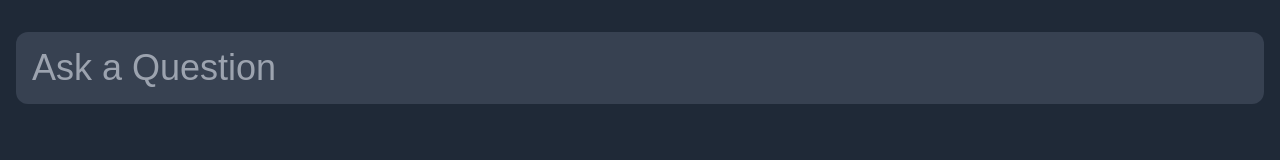
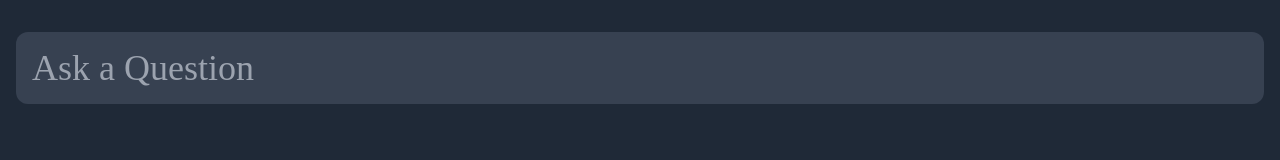
Before and after one commit to alvinleung/kitchen-gpt-client, a React (Create React App) app: page / in a window 1280 px wide. Shown: the top 160 px of the page. Built offline with nearby package versions, Linux system fonts and the light colour scheme.

Commit message:
refactor chat

```diff
--- a/src/App.tsx
+++ b/src/App.tsx
@@ -8,56 +8,32 @@ import React, {
 // import { useDebounce, useDebouncedCallback } from "use-debounce";
 import { useLocalStorage, useDebounce } from "usehooks-ts";
 import { createMessageStore, MessageRole } from "./chatapi/MessageStore";
+import { useChat } from "./hooks/useChat";
 import { useMessageStore } from "./hooks/useMessageStore";
 
 const App: React.FC = () => {
   const [prompt, setPrompt] = useLocalStorage("prompt", "");
-  const { messages, addMessage } = useMessageStore();
 
-  const [isWaitingResponse, setIsWaitingResponse] = useState(false);
+  const { isWaitingResponse, submitPrompt, messages, clearMessages } =
+    useChat();
 
-  const submitPrompt = useCallback(() => {
-    // const SERVER_URL = `http://${window.location.hostname}:3000`;
+  const handleKeyDown = (e: React.KeyboardEvent) => {
+    if (e.key === "Enter" && !e.shiftKey) {
+      const promptValue = (e.target as HTMLInputElement).value as string;
 
-    if (isWaitingResponse) return;
+      if (promptValue === "reset") {
+        clearMessages();
+        setPrompt("");
+        e.preventDefault();
+        return;
+      }
 
-    if (prompt === "") {
-      setIsWaitingResponse(false);
-      return;
+      // submit
+      submitPrompt(promptValue);
+      setPrompt("");
+      e.preventDefault();
     }
-
-    async function promptGPTFromServer(message: string) {
-      const requestBody = {
-        content: message,
-      };
-
-      const response = await fetch("/prompt", {
-        method: "POST",
-        headers: {
-          "Content-Type": "application/json",
-        },
-        cache: "no-cache", // *default, no-cache, reload, force-cache, only-if-cached
-        body: JSON.stringify(requestBody),
-      });
-
-      return await response.json();
-    }
-
-    // start the async prompting process
-    setIsWaitingResponse(true);
-    (async function () {
-      // add to local entry
-      addMessage(MessageRole.USER, prompt);
-
-      // prompt chat gpt
-      const response = await promptGPTFromServer(prompt);
-      addMessage(MessageRole.ASSISTANT, response.content);
-
-      // done prompting
-      setIsWaitingResponse(false);
-      setPrompt(""); // empty the prompt
-    })();
-  }, [prompt]);
+  };
 
   return (
     <div className="flex flex-col bg-gray-800 text-gray-300">
@@ -66,16 +42,13 @@ const App: React.FC = () => {
           <input
             disabled={isWaitingResponse}
             name="prompt"
+            style={{
+              opacity: isWaitingResponse ? 0.5 : 1,
+            }}
             className="w-full p-4 text-4xl block bg-gray-700 rounded-xl outline-none"
             placeholder="Ask a Question"
             onChange={(e) => setPrompt(e.target.value)}
-            onKeyDown={(e) => {
-              if (e.key === "Enter" && !e.shiftKey) {
-                // submit
-                submitPrompt();
-                e.preventDefault();
-              }
-            }}
+            onKeyDown={handleKeyDown}
             value={prompt}
           />
         </div>
--- a/src/chatapi/MessageStore.ts
+++ b/src/chatapi/MessageStore.ts
@@ -10,7 +10,7 @@ export interface Message {
 }
 
 export const createMessageStore = () => {
-  const store: Message[] = [];
+  let store: Message[] = [];
 
   const add = (role: MessageRole, content: string) => {
     store.push({
@@ -23,9 +23,13 @@ export const createMessageStore = () => {
     return store;
   };
   const snapshot = () => JSON.parse(JSON.stringify(store));
+  const clear = () => {
+    store = [];
+  };
 
   return {
     add,
+    clear,
     snapshot,
     getRecentMessages,
   };
--- /dev/null
+++ b/src/hooks/useChat.ts
@@ -0,0 +1,59 @@
+import { useCallback, useState } from "react";
+import { MessageRole } from "../chatapi/MessageStore";
+import { useMessageStore } from "./useMessageStore";
+
+export function useChat() {
+  const { messages, addMessage, clearMessages } = useMessageStore();
+  const [isWaitingResponse, setIsWaitingResponse] = useState(false);
+
+  const submitPrompt = async (prompt: string) => {
+    if (isWaitingResponse) return;
+
+    if (prompt === "") {
+      setIsWaitingResponse(false);
+      return;
+    }
+
+    async function promptGPTFromServer(message: string) {
+      const requestBody = {
+        content: message,
+      };
+
+      const response = await fetch("/prompt", {
+        method: "POST",
+        headers: {
+          "Content-Type": "application/json",
+        },
+        cache: "no-cache", // *default, no-cache, reload, force-cache, only-if-cached
+        body: JSON.stringify(requestBody),
+      });
+
+      return await response.json();
+    }
+
+    // start the async prompting process
+    setIsWaitingResponse(true);
+
+    // add to local entry
+    addMessage(MessageRole.USER, prompt);
+
+    // prompt chat gpt
+    const response = await promptGPTFromServer(prompt);
+    addMessage(MessageRole.ASSISTANT, response.content);
+
+    // done prompting
+    setIsWaitingResponse(false);
+  };
+
+  return {
+    submitPrompt,
+    messages,
+    isWaitingResponse,
+    clearMessages: async () => {
+      await fetch("/reset", {
+        method: "POST",
+      });
+      clearMessages();
+    },
+  };
+}
--- a/src/hooks/useMessageStore.ts
+++ b/src/hooks/useMessageStore.ts
@@ -14,8 +14,13 @@ export function useMessageStore() {
     messageStore.add(role, content);
     setMessages([...messageStore.getRecentMessages()]);
   };
+
+  const clearMessages = () => {
+    messageStore.clear();
+  };
   return {
     messages,
     addMessage,
+    clearMessages,
   };
 }
--- a/src/index.css
+++ b/src/index.css
@@ -3,5 +3,5 @@
 @tailwind utilities;
 
 body {
-  font-family: sans-serif;
+  font-family: "ibm plex mono";
 }
```
